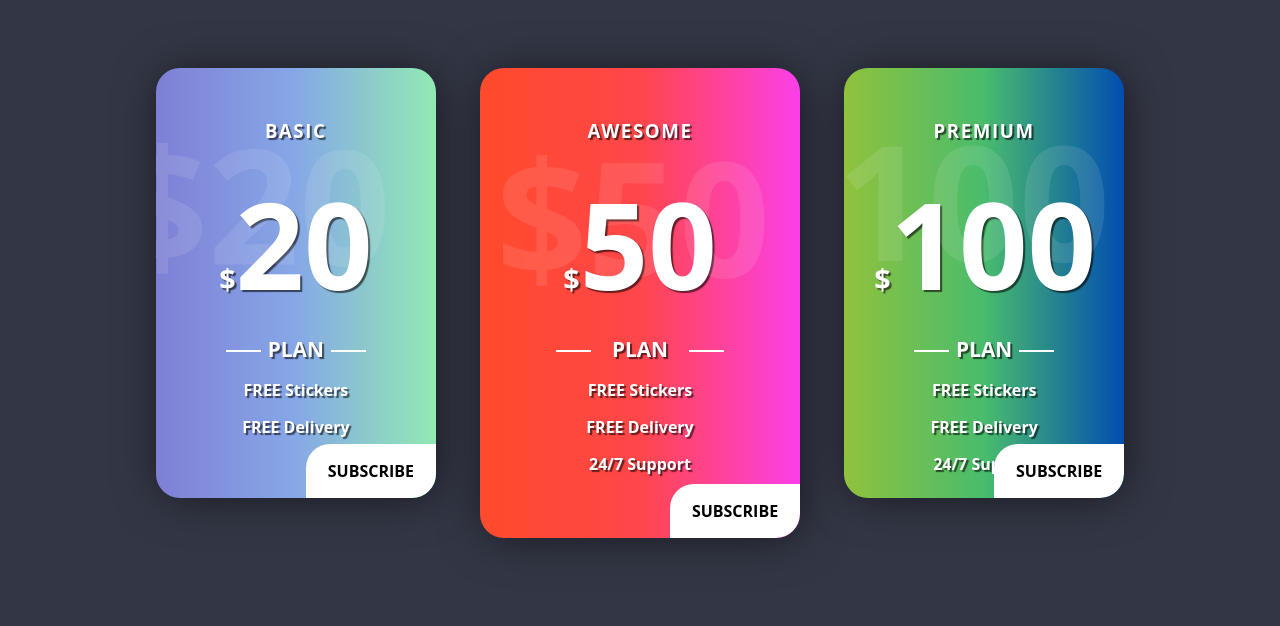
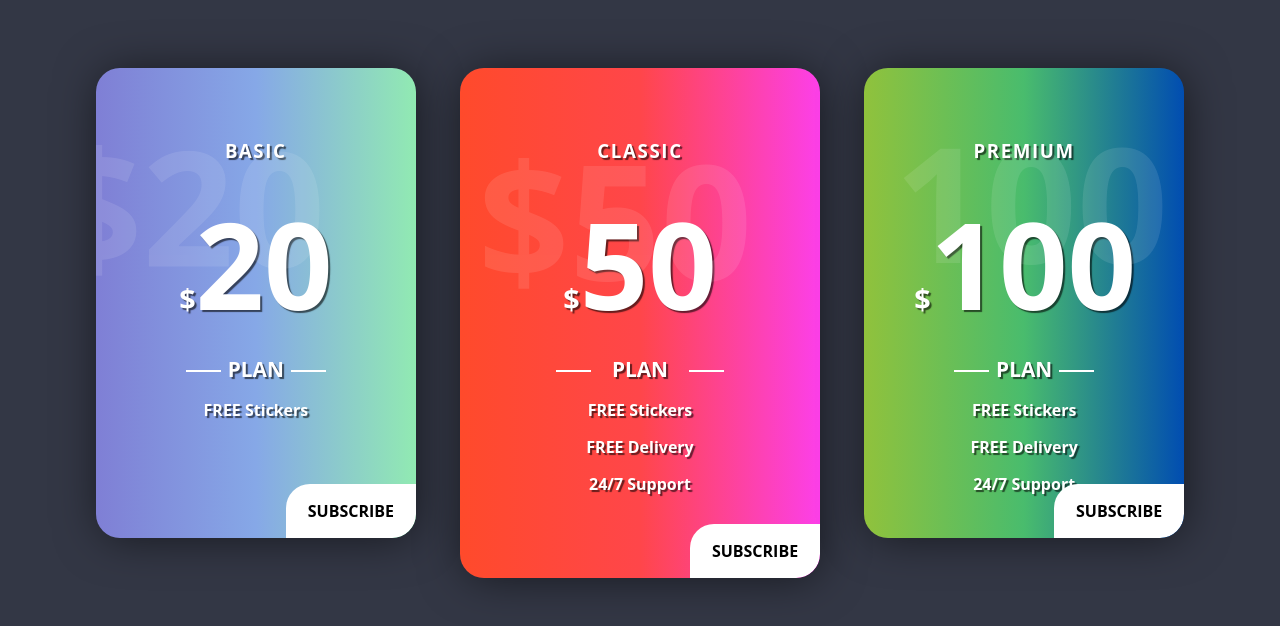
Before and after one commit to AndreiMin/Homework, a plain HTML site: page price/index.html in a window 1280 px wide. Drawn offline with Linux system fonts and the light colour scheme.

```diff
--- a/price/index.html
+++ b/price/index.html
@@ -17,7 +17,6 @@
 
         <ul class="details">
             <li><span>Free</span> Stickers</li>
-            <li><span>Free</span> Delivery</li>
         </ul>
 
         <div class="subscribe">
@@ -26,7 +25,7 @@
     </div>
 
     <div class="card">
-        <h3 class="type">awesome</h3>
+        <h3 class="type">classic</h3>
         <div class="price price-awesome">
             <span class="dollar-sign">$</span>50
         </div>
--- a/price/style.css
+++ b/price/style.css
@@ -24,7 +24,7 @@
     width: 220px;
     height: 370px;
     border-radius: 1.5rem;
-    padding: 30px;
+    padding: 50px;
     box-shadow: 2px 2px 46px -4px rgba(0, 0, 0, 0.6);
     position: relative;
     overflow: hidden;
```
